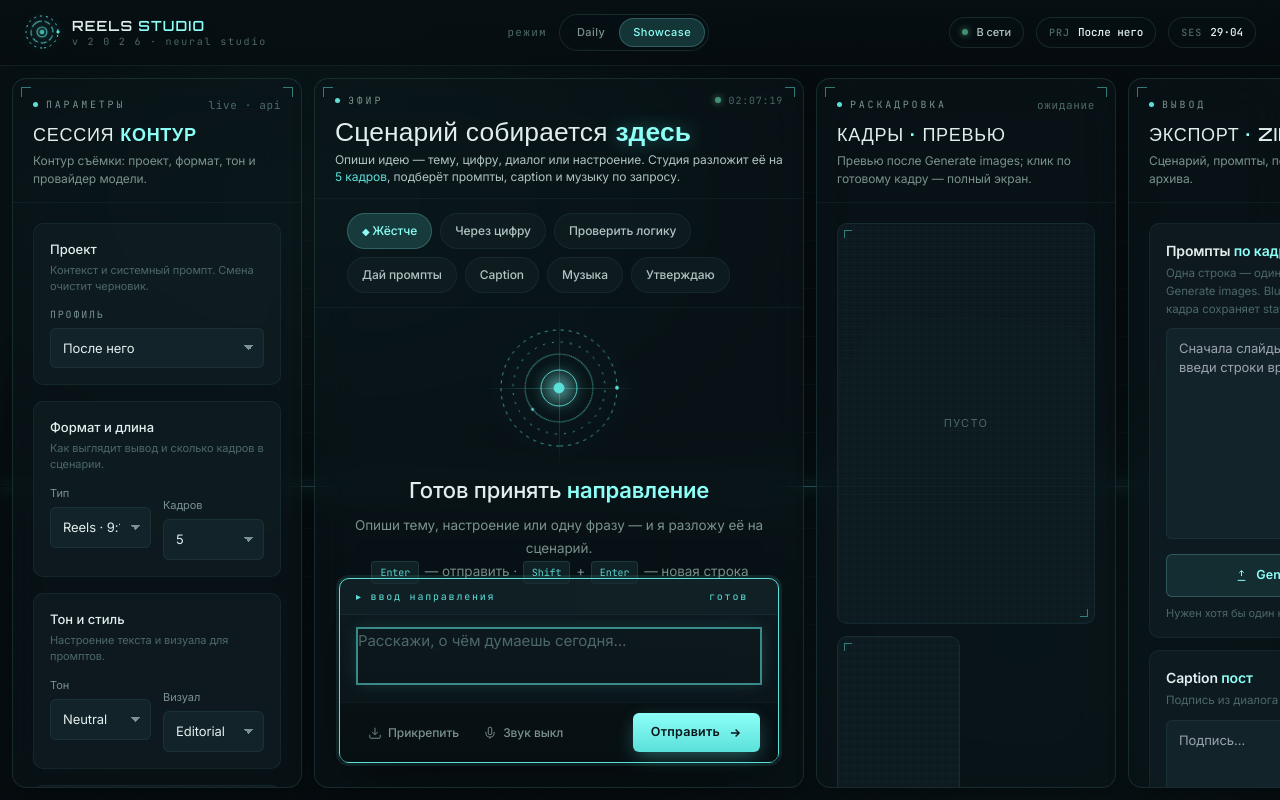
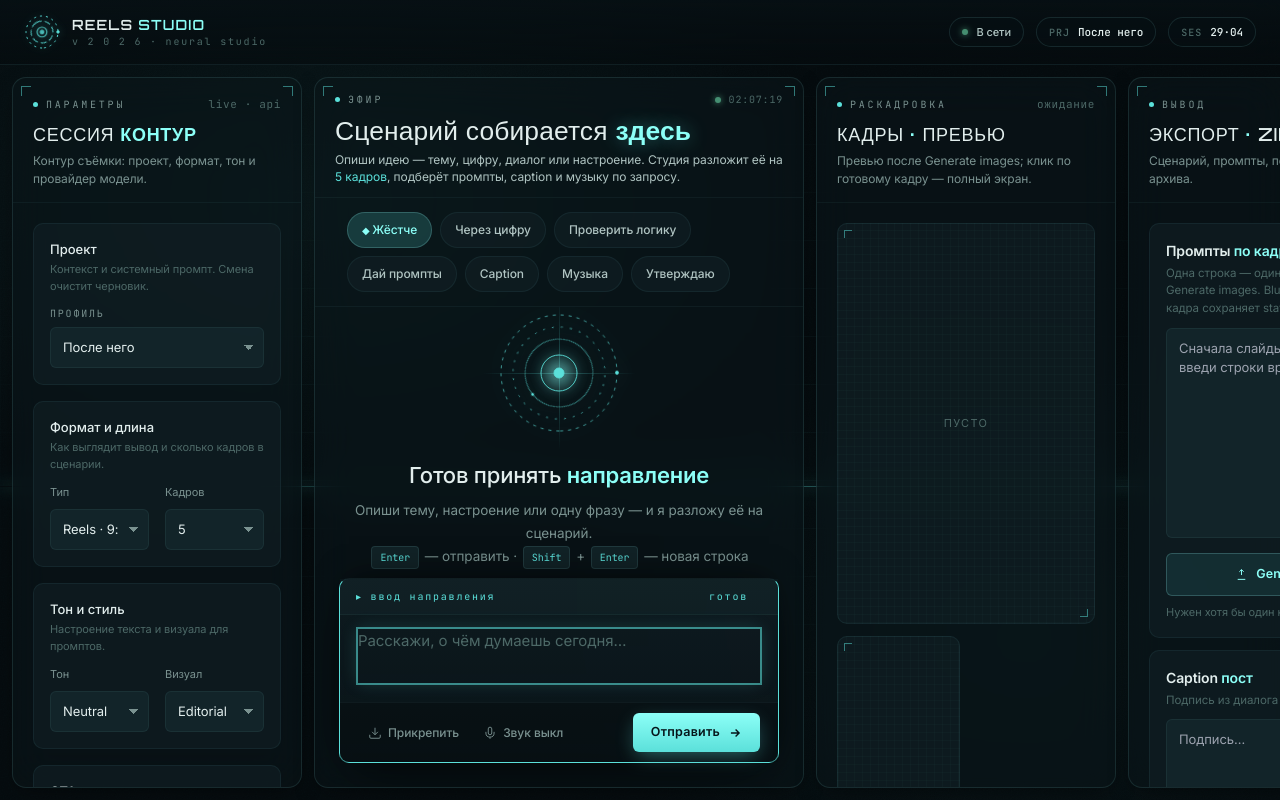
Before and after one commit to zobnin8-ux/AI-Reels-Studio, a Next.js app: page / in a window 1280 px wide. Built offline with nearby package versions, Linux system fonts and the light colour scheme.

Commit message:
fix(ui): chat scroll vs composer, field-row spacing, move studio background toggle to sidebar

```diff
--- a/src/app/v2026-app.css
+++ b/src/app/v2026-app.css
@@ -96,8 +96,47 @@ button.asset-badge {
   flex-shrink: 0;
 }
 
-.panel.stage .composer {
+/* Средняя колонка: только лента в скролле; композер фиксирован снизу панели */
+.dialog-middle {
+  position: relative;
+  display: flex;
+  flex-direction: column;
+  flex: 1 1 0;
+  min-height: 0;
+  min-width: 0;
+  overflow: hidden;
+}
+
+.dialog-middle .dialog-scroll {
+  flex: 1 1 0;
+  min-height: 0;
+  min-width: 0;
+}
+
+.panel.stage .stage-composer {
+  position: relative;
+  z-index: 2;
   flex-shrink: 0;
+  border-top: 1px solid var(--border-divider);
+  margin-top: 0;
+  box-shadow:
+    0 -10px 28px -10px rgba(0, 0, 0, 0.5),
+    var(--shadow-float);
+}
+
+/* Два столбца в группах: без лишнего margin-top у второго поля */
+.panel-body .field-row {
+  gap: var(--s-4);
+  align-items: start;
+}
+
+.panel-body .field-row > .field {
+  margin-top: 0;
+  min-width: 0;
+}
+
+.panel-body .field-row > .field > .label {
+  margin-bottom: 8px;
 }
 
 /* Плотнее hero — меньше вертикаль на ноутбуке */
--- a/src/components/ControlPanel.tsx
+++ b/src/components/ControlPanel.tsx
@@ -1,6 +1,6 @@
 "use client";
 
-import { useMemo, useRef } from "react";
+import { useEffect, useMemo, useRef, useState } from "react";
 import { useStudio } from "@/lib/studio-store";
 import { ReadinessChecklist } from "@/components/ReadinessChecklist";
 import type { ProjectId, StudioState } from "@/lib/state";
@@ -41,6 +41,12 @@ export function ControlPanel() {
   const { state, dispatch } = useStudio();
   const prevProject = useRef<ProjectId>(state.project);
   const showCustom = state.project === "custom";
+  /** true = класс `showcase` на body (сетка, шум, скан); false = спокойный фон для записи экрана */
+  const [richStudioBackground, setRichStudioBackground] = useState(true);
+
+  useEffect(() => {
+    document.body.classList.toggle("showcase", richStudioBackground);
+  }, [richStudioBackground]);
 
   const hasCreativeContent = useMemo(() => {
     return (
@@ -320,6 +326,32 @@ export function ControlPanel() {
         <ReadinessChecklist state={state} />
 
         <div className="group">
+          <div className="group-title">Фон студии</div>
+          <p className="group-hint">
+            Спокойный — меньше сетки и декора (удобнее при записи экрана). Насыщенный — полный визуал интерфейса.
+          </p>
+          <div className="field">
+            <span className="label mono">Режим оформления</span>
+            <div className="mode-pill" role="group" aria-label="Режим оформления фона">
+              <button
+                type="button"
+                className={!richStudioBackground ? "active" : ""}
+                onClick={() => setRichStudioBackground(false)}
+              >
+                Спокойный
+              </button>
+              <button
+                type="button"
+                className={richStudioBackground ? "active" : ""}
+                onClick={() => setRichStudioBackground(true)}
+              >
+                Насыщенный
+              </button>
+            </div>
+          </div>
+        </div>
+
+        <div className="group">
           <div className="group-title">Провайдер</div>
           <p className="group-hint">Какой API держит диалог и JSON-патчи состояния.</p>
           <div className="seg" role="group" aria-label="Провайдер LLM">
--- a/src/components/DialoguePanel.tsx
+++ b/src/components/DialoguePanel.tsx
@@ -299,7 +299,7 @@ export function DialoguePanel() {
         </div>
       ) : null}
 
-      <div className="relative min-h-0 flex-1">
+      <div className="dialog-middle">
         <div
           ref={scrollRef}
           onScroll={onScrollArea}
@@ -377,7 +377,7 @@ export function DialoguePanel() {
         ) : null}
       </div>
 
-      <div className="composer">
+      <div className="composer stage-composer">
         <div className="composer-prefix">
           <span>▸ ввод направления</span>
           <span style={{ display: "inline-flex", alignItems: "center" }}>
--- a/src/components/StudioTopBar.tsx
+++ b/src/components/StudioTopBar.tsx
@@ -18,7 +18,6 @@ function formatSes(d: Date): string {
 
 export function StudioTopBar() {
   const { state } = useStudio();
-  const [showcase, setShowcase] = useState(true);
   const [now, setNow] = useState(() => new Date());
 
   const projectLabel = useMemo(
@@ -30,10 +29,6 @@ export function StudioTopBar() {
     const id = window.setInterval(() => setNow(new Date()), 60_000);
     return () => window.clearInterval(id);
   }, []);
-
-  useEffect(() => {
-    document.body.classList.toggle("showcase", showcase);
-  }, [showcase]);
 
   return (
     <header className="topbar shrink-0">
@@ -61,35 +56,6 @@ export function StudioTopBar() {
         </div>
       </div>
 
-      <div className="mode-switch">
-        <span
-          style={{
-            fontSize: "11px",
-            color: "var(--text-muted)",
-            fontFamily: '"JetBrains Mono", monospace',
-            letterSpacing: "0.12em"
-          }}
-        >
-          режим
-        </span>
-        <div className="mode-pill" role="group" aria-label="Режим интерфейса">
-          <button
-            type="button"
-            className={!showcase ? "active" : ""}
-            onClick={() => setShowcase(false)}
-          >
-            Daily
-          </button>
-          <button
-            type="button"
-            className={showcase ? "active" : ""}
-            onClick={() => setShowcase(true)}
-          >
-            Showcase
-          </button>
-        </div>
-      </div>
-
       <div className="top-meta">
         <div className="meta-chip">
           <span className="dot" />
```
